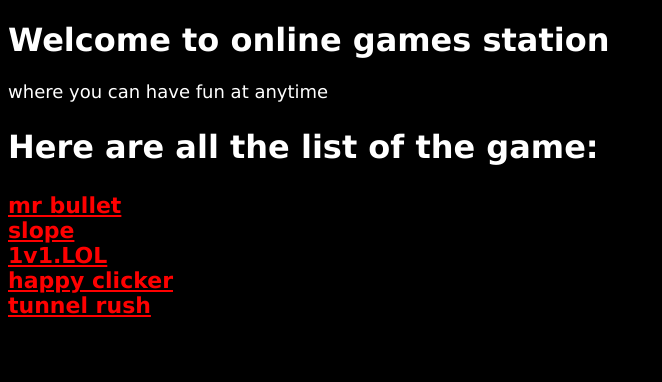
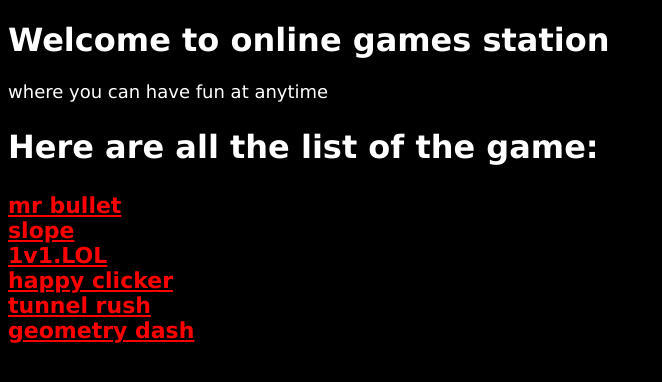
Before and after one commit to Tumutumutimi/online-games-station, a plain HTML site: page index.html in a window 1280 px wide. Shown: the whole page, without its empty margins (0-662 px from the left). Drawn offline with Linux system fonts and the light colour scheme.

Commit message:
Update index.html

```diff
--- a/index.html
+++ b/index.html
@@ -20,5 +20,6 @@
         <a href="1v1.lol.html" target="_blank">1v1.LOL</a><br>
         <a href="happy clicker.html" target="_blank">happy clicker</a><br>
         <a href="tunnel rush.html" target="_blank">tunnel rush</a><br>
+        <a href="geometry dash.html" target=""_blank>geometry dash</a><br>
     </body>
 </html>
```
